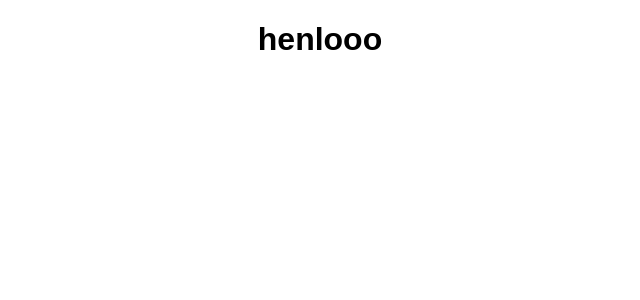
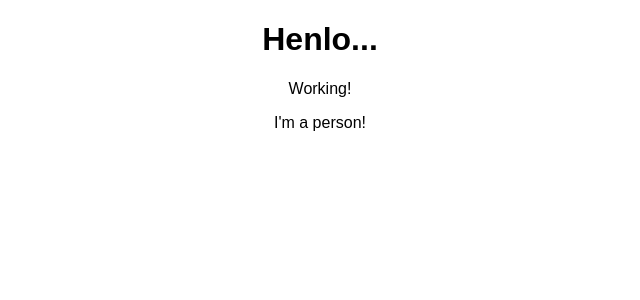
Before and after one commit to Nilesh767/Learning-Js, a React (Create React App) app in the folder 3reactjs/basics/: page / in a window 1280 px wide. Shown: the top 300 px of the page, without its empty margins (320-960 px from the left). Built offline with nearby package versions, Linux system fonts and the light colour scheme.

Commit message:
creating functional components

```diff
--- a/3reactjs/basics/src/App.js
+++ b/3reactjs/basics/src/App.js
@@ -1,15 +1,17 @@
 import React, { Component } from 'react';
 import './App.css';
+import Person from'./Person/Person';
 
 class App extends Component {
   render() {
-    // return (
-    //   <div className="App">
-    //     <h1>Henlo... </h1>
-    //   </div>
-    // );
-    return React.createElement('div', {className: 'App'},
-                                React.createElement('h1', null, 'henlooo'));
+    return (
+      <div className="App">
+        <h1>Henlo... </h1>
+        <p>Working!</p>
+        <Person />
+      </div>
+
+    );
   }
 }
 
--- /dev/null
+++ b/3reactjs/basics/src/Person/Person.js
@@ -0,0 +1,6 @@
+import React from 'react';
+const person = () => {
+    return <p>I'm a person!</p>
+};
+
+export default person;
```
